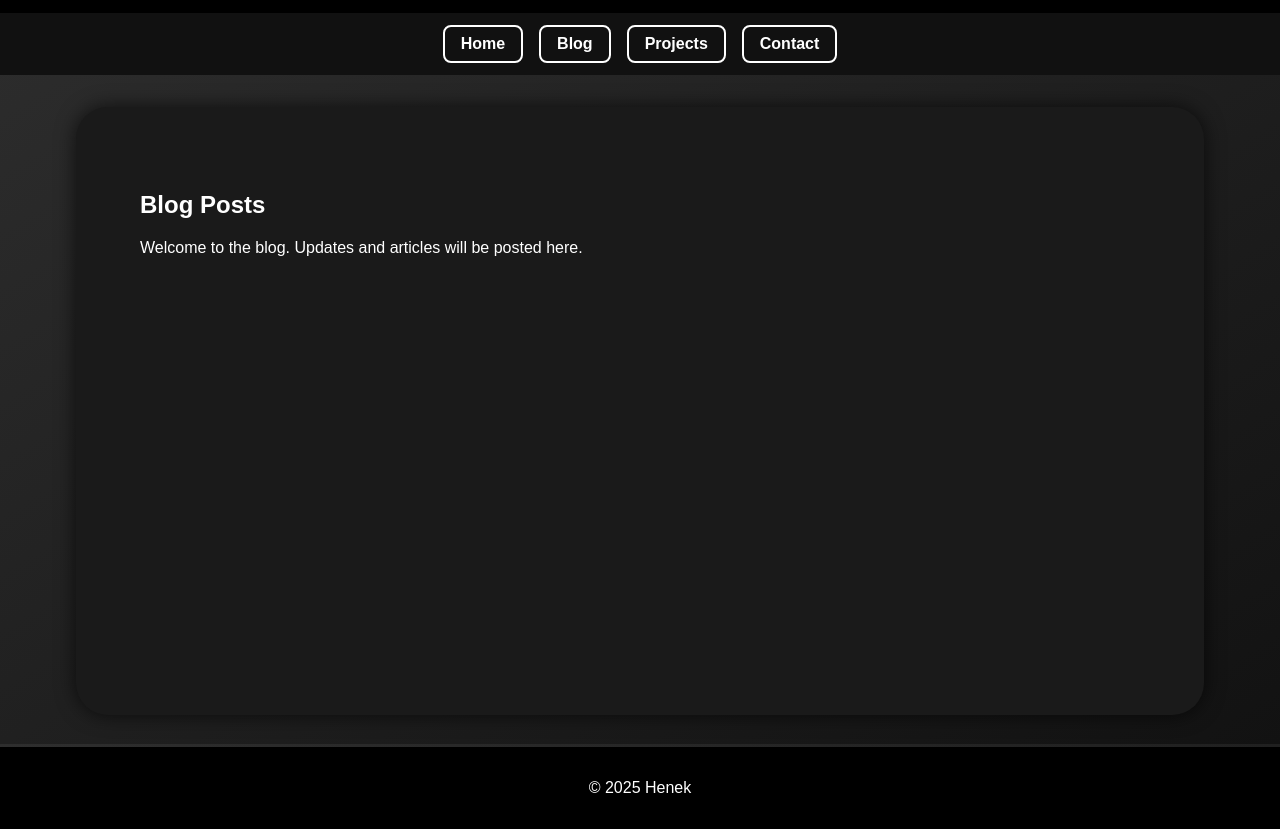
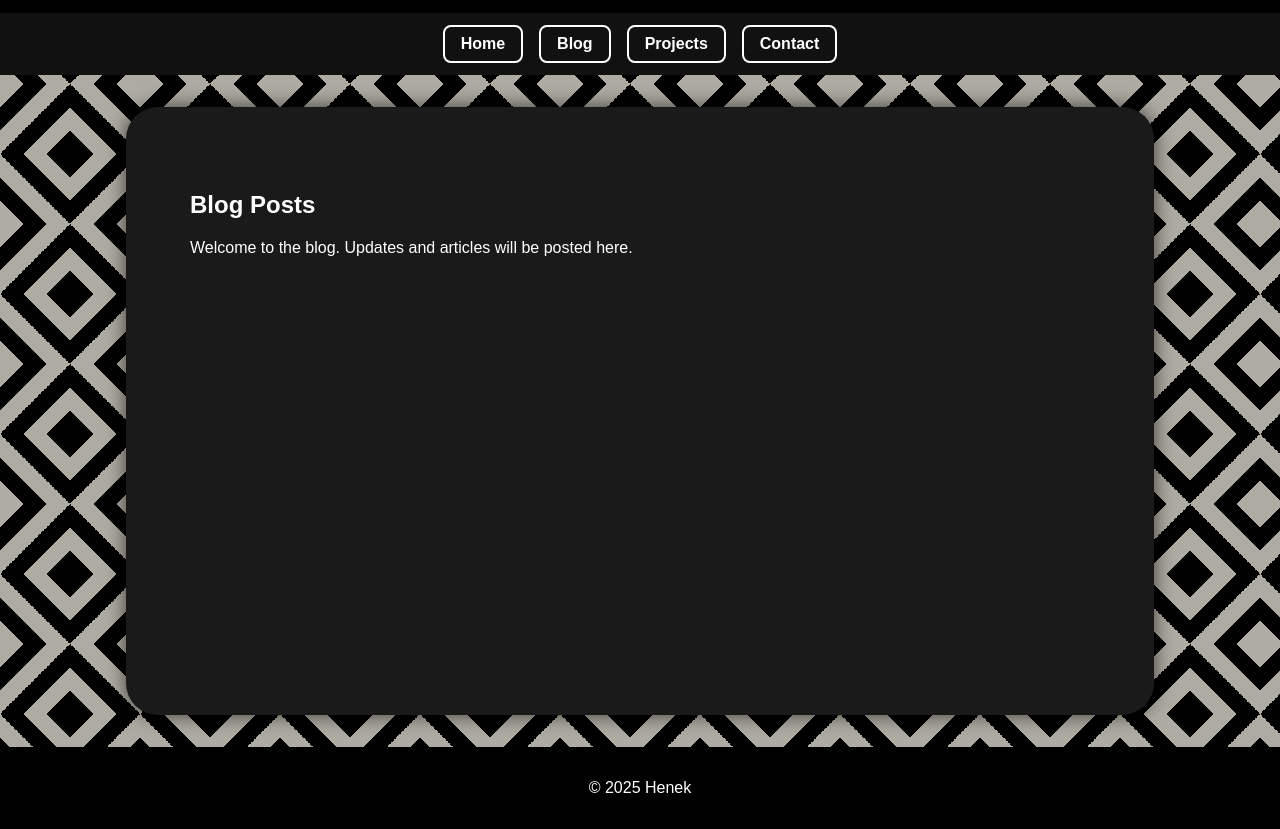
Before and after one commit to Henek2000/Myweb, a plain HTML site: page blog.html in a window 1280 px wide. Shown: the part 56-885 px from the top of the page. Drawn offline with Linux system fonts and the light colour scheme.

Commit message:
Update blog.html

```diff
--- a/blog.html
+++ b/blog.html
@@ -3,6 +3,29 @@
 <head>
   <title>Blog - Henek</title>
   <style>
+    html {
+      --s: 70px; /* control the size*/
+      --c1: #000000;
+      --c2: #aeaba2;
+
+      --_g1:
+        var(--c1)   calc(25%/3) ,#0000 0 calc(50%/3),
+        var(--c1) 0 25%         ,#0000 0 75%,
+        var(--c1) 0 calc(250%/3),#0000 0 calc(275%/3),
+        var(--c1) 0;
+      --_g2:
+        #0000   calc(25%/3) ,var(--c1) 0 calc(50%/3),
+        #0000 0 calc(250%/3),var(--c1) 0 calc(275%/3),
+        #0000 0;
+
+      background:
+        linear-gradient( 45deg,var(--_g2)),linear-gradient( 45deg,var(--_g1)),
+        linear-gradient(-45deg,var(--_g2)),linear-gradient(-45deg,var(--_g1))
+        var(--c2); /* second color */
+      background-position: 0 0,var(--s) var(--s);
+      background-size: calc(2*var(--s)) calc(2*var(--s));
+    }
+
     html, body {
       height: 100%;
       margin: 0;
@@ -11,7 +34,6 @@
     }
 
     body {
-      background: linear-gradient(to bottom right, #2e2e2e, #121212);
       display: flex;
       flex-direction: column;
       min-height: 100vh;
@@ -67,7 +89,7 @@
     .content-box {
       background-color: #1a1a1a;
       padding: 4rem;
-      max-width: 1000px;
+      max-width: 900px;
       width: 100%;
       min-height: 60vh;
       box-shadow: 0 0 20px #000000aa;
```
